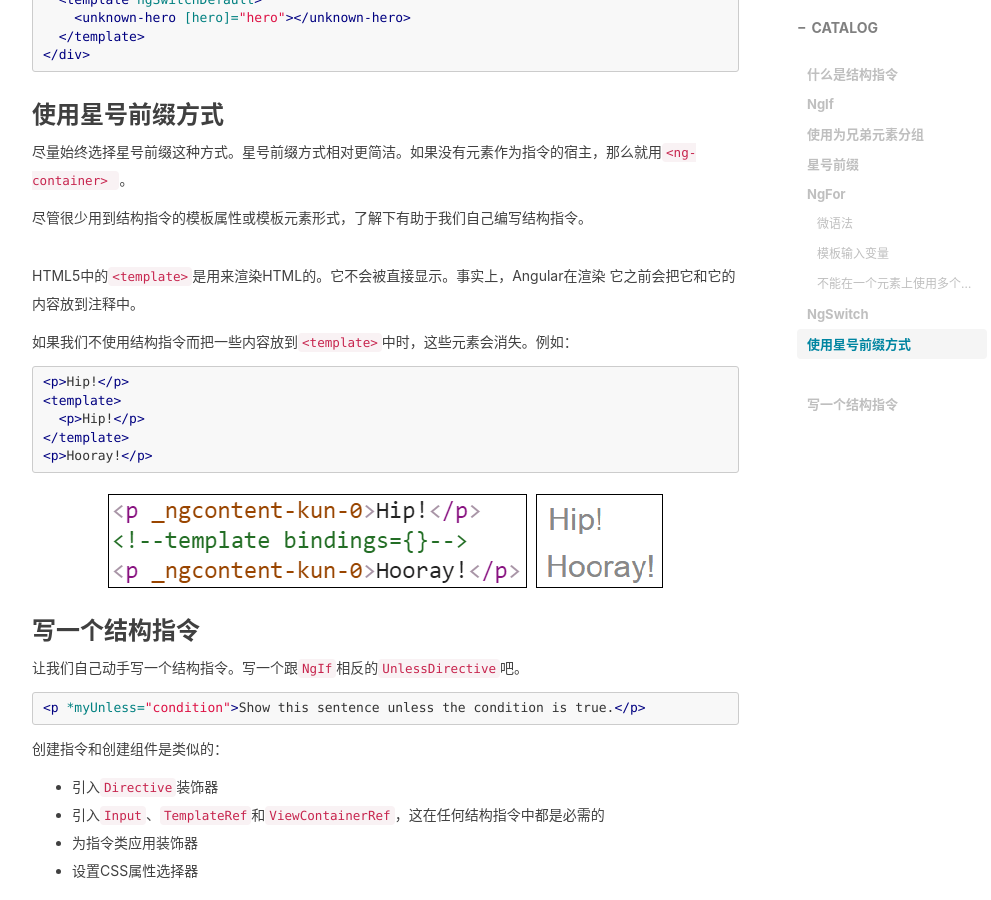
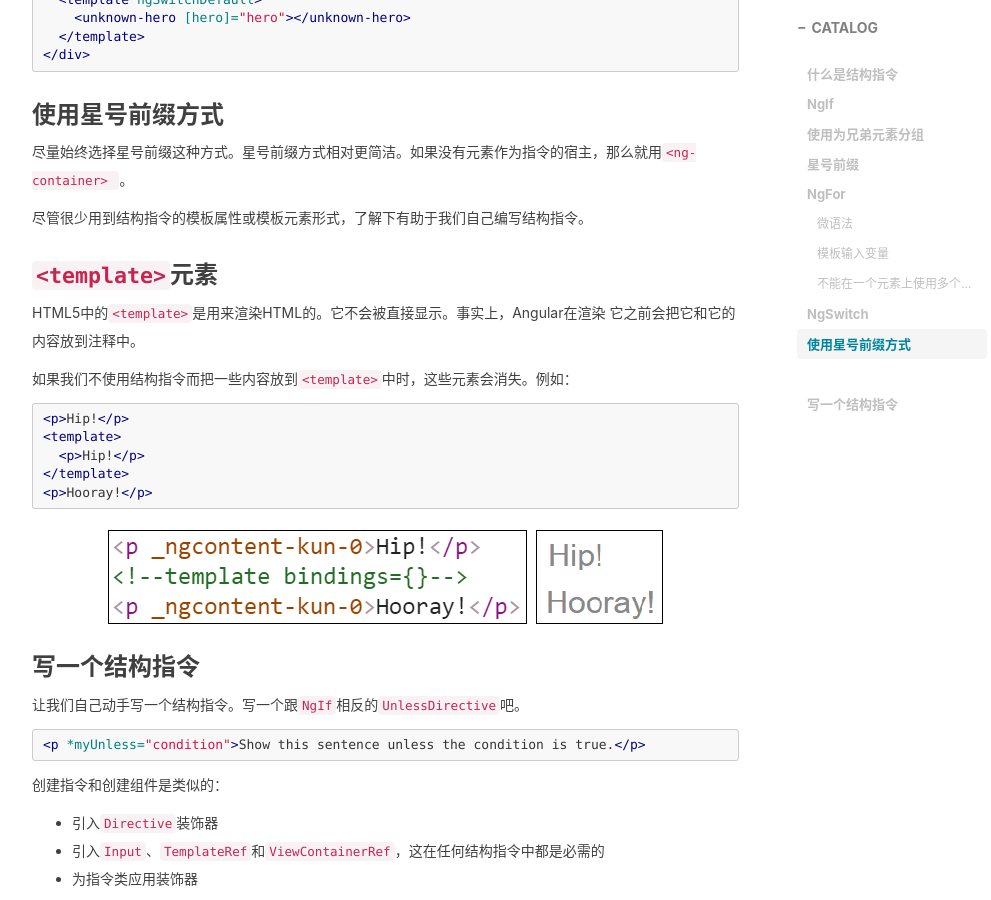
Before and after one commit to wukn/wukn.github.io, a Jekyll site: the page built from _posts/2017-01-03-angular2-structural-directives.markdown, in a window 1280 px wide and 900 px high, scrolled down 7154 px. Shown: the whole window, without its empty margins (233-1224 px from the left). Built offline with Jekyll 4.4.1, drawn with Linux system fonts in a browser that asks for light colours; nearby versions of some CDN libraries; comment, search, counter and statistics services are not loaded.

Commit message:
add post: angular2 structural directives

```diff
--- a/_posts/2017-01-03-angular2-structural-directives.markdown
+++ b/_posts/2017-01-03-angular2-structural-directives.markdown
@@ -338,7 +338,7 @@ if (someCondition) {
 
 尽管很少用到结构指令的模板属性或模板元素形式，了解下有助于我们自己编写结构指令。
 
-### <template>元素
+### `<template>`元素
 
 HTML5中的`<template>`是用来渲染HTML的。它不会被直接显示。事实上，Angular在渲染 它之前会把它和它的内容放到注释中。
 
```
